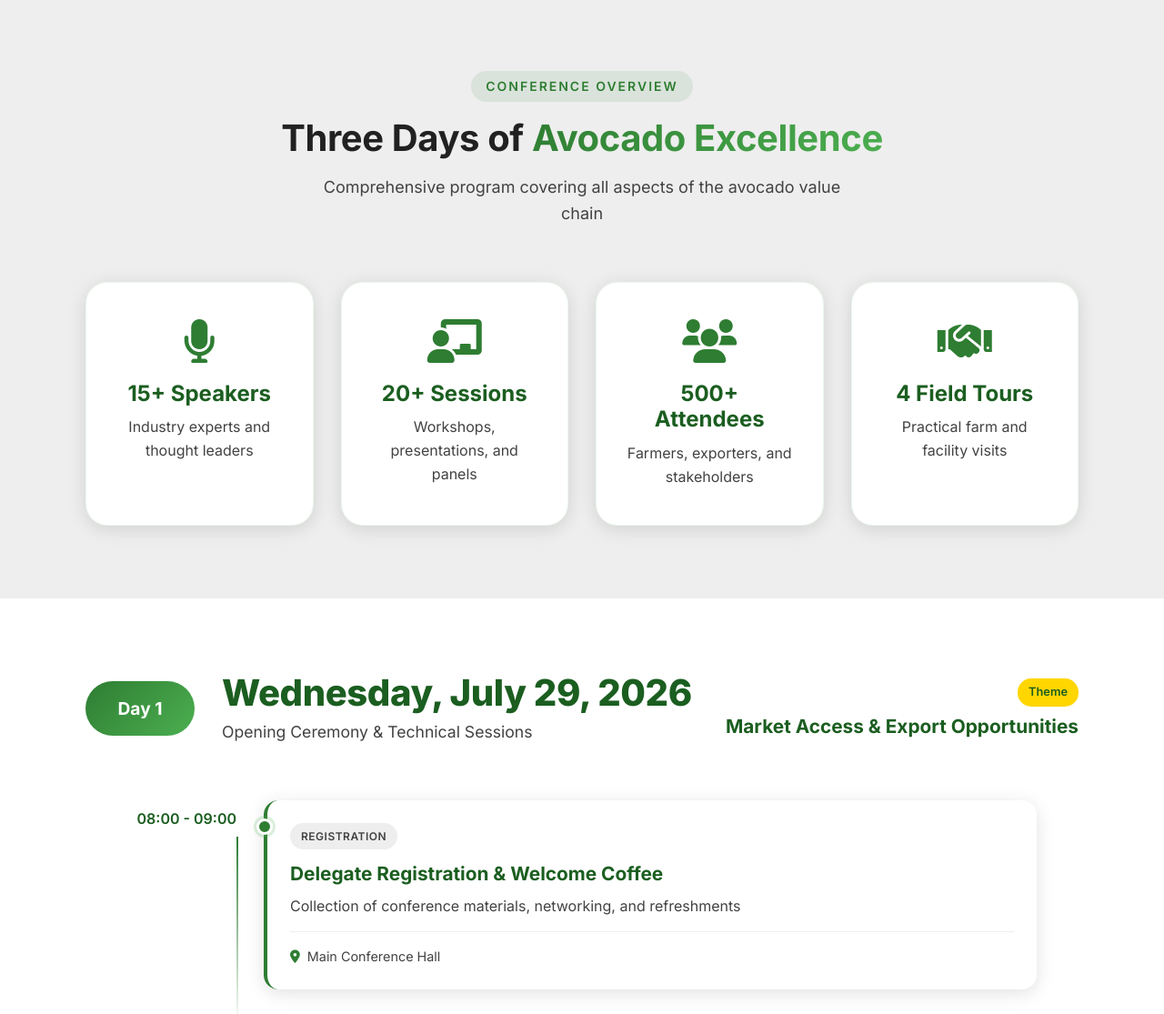
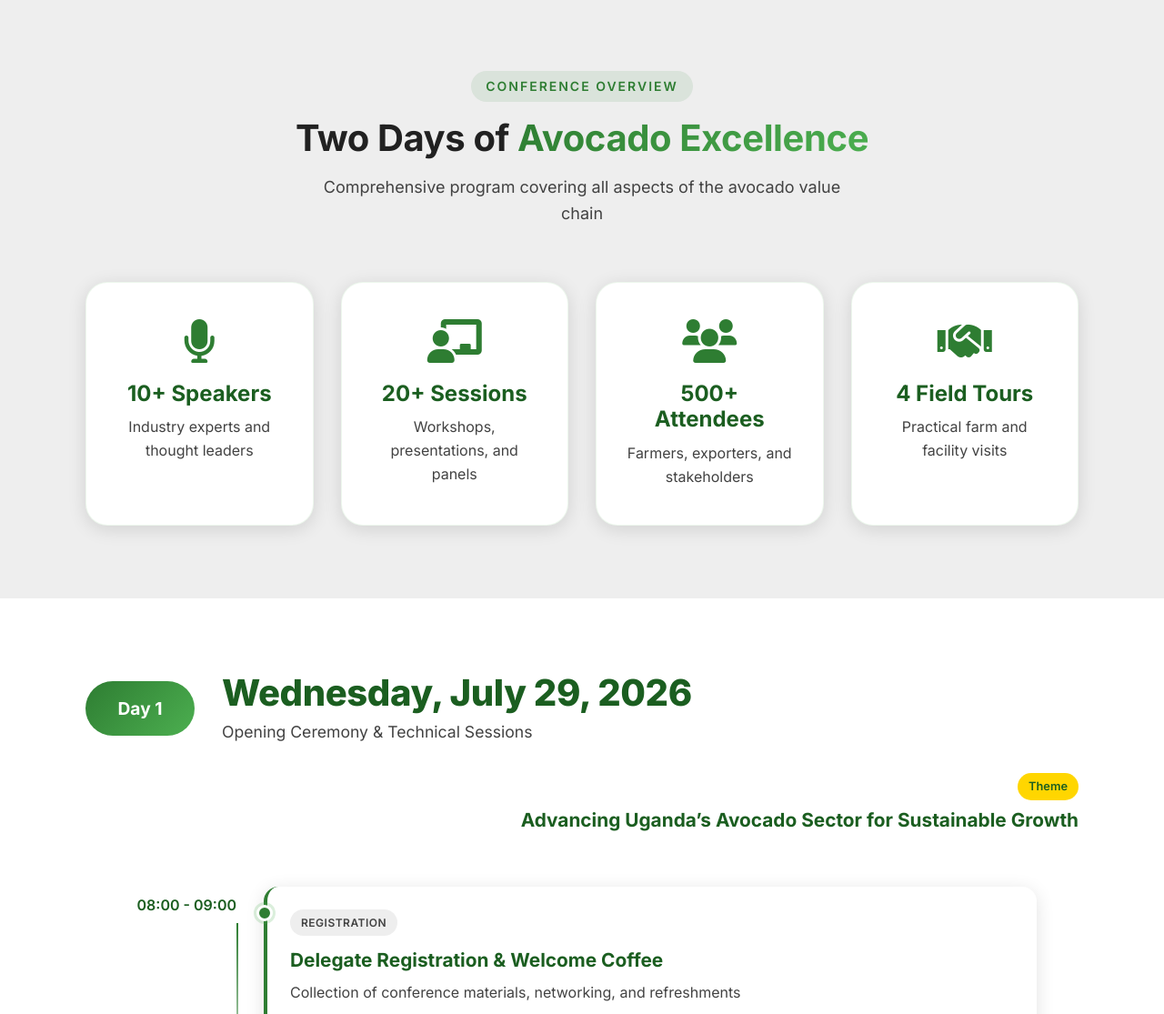
Before and after one commit to BarasaGodwilTech/conference.ugandaavocado, a plain HTML site: page program.html in a window 1280 px wide. Shown: the part 480-1595 px from the top of the page at 91% size. Drawn offline with Linux system fonts and the light colour scheme.

Commit message:
link to program

```diff
--- a/program.html
+++ b/program.html
@@ -91,14 +91,14 @@
         <div class="container">
             <div class="section-header center">
                 <span class="section-tag">Conference Overview</span>
-                <h2>Three Days of <span class="text-gradient">Avocado Excellence</span></h2>
+                <h2>Two Days of <span class="text-gradient">Avocado Excellence</span></h2>
                 <p class="section-description">Comprehensive program covering all aspects of the avocado value chain</p>
             </div>
 
             <div class="program-stats">
                 <div class="stat-card">
                     <i class="fas fa-microphone"></i>
-                    <h3>15+ Speakers</h3>
+                    <h3>10+ Speakers</h3>
                     <p>Industry experts and thought leaders</p>
                 </div>
                 <div class="stat-card">
@@ -131,7 +131,7 @@
                 </div>
                 <div class="day-theme">
                     <span class="theme-tag">Theme</span>
-                    <h3>Market Access & Export Opportunities</h3>
+                    <h3>Advancing Uganda’s Avocado Sector for Sustainable Growth</h3>
                 </div>
             </div>
 
```
Also changed, not shown: index.html (+1 -1 lines).
